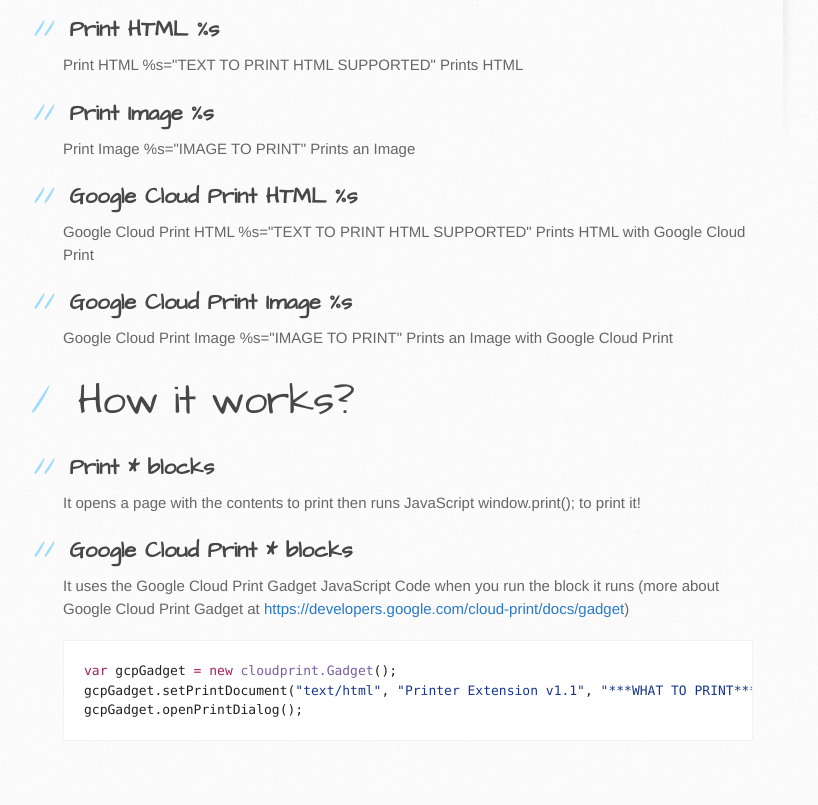
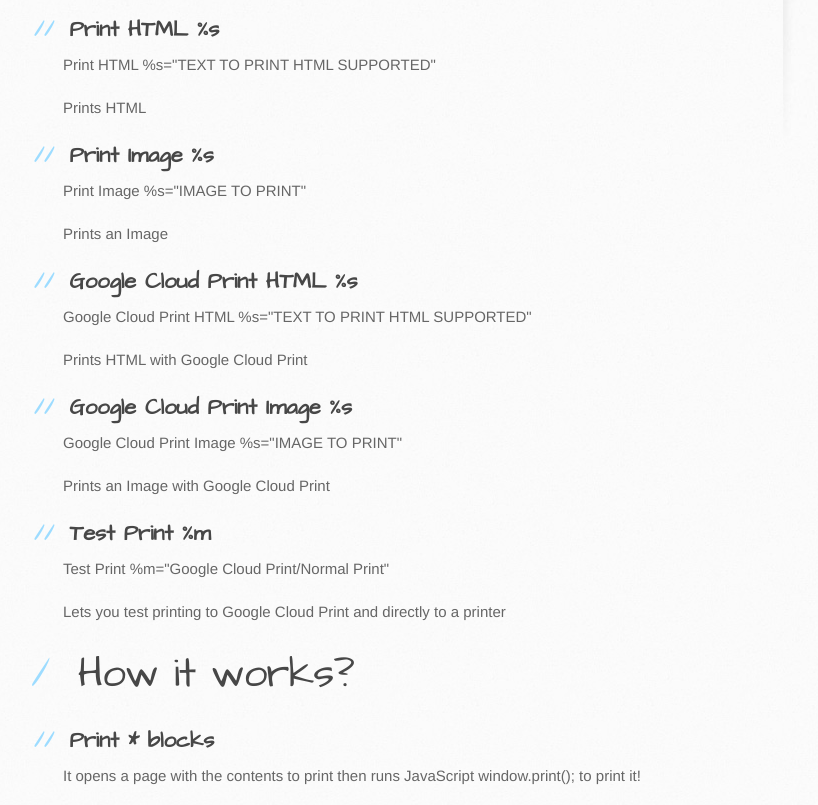
Before and after one commit to redstonermoves/PrinterExtension, a plain HTML site: page index.html in a window 1280 px wide. Shown: the part 672-1477 px from the top of the page, without its empty margins (107-925 px from the left). Drawn offline with Linux system fonts and the light colour scheme.

Commit message:
Create gh-pages branch via GitHub

```diff
--- a/index.html
+++ b/index.html
@@ -49,26 +49,37 @@
 <h2>
 <a id="print-html-s" class="anchor" href="#print-html-s" aria-hidden="true"><span class="octicon octicon-link"></span></a>Print HTML %s</h2>
 
-<p>Print HTML %s="TEXT TO PRINT HTML SUPPORTED"
-Prints HTML</p>
+<p>Print HTML %s="TEXT TO PRINT HTML SUPPORTED"</p>
+
+<p>Prints HTML</p>
 
 <h2>
 <a id="print-image-s" class="anchor" href="#print-image-s" aria-hidden="true"><span class="octicon octicon-link"></span></a>Print Image %s</h2>
 
-<p>Print Image %s="IMAGE TO PRINT"
-Prints an Image</p>
+<p>Print Image %s="IMAGE TO PRINT"</p>
+
+<p>Prints an Image</p>
 
 <h2>
 <a id="google-cloud-print-html-s" class="anchor" href="#google-cloud-print-html-s" aria-hidden="true"><span class="octicon octicon-link"></span></a>Google Cloud Print HTML %s</h2>
 
-<p>Google Cloud Print HTML %s="TEXT TO PRINT HTML SUPPORTED"
-Prints HTML with Google Cloud Print</p>
+<p>Google Cloud Print HTML %s="TEXT TO PRINT HTML SUPPORTED"</p>
+
+<p>Prints HTML with Google Cloud Print</p>
 
 <h2>
 <a id="google-cloud-print-image-s" class="anchor" href="#google-cloud-print-image-s" aria-hidden="true"><span class="octicon octicon-link"></span></a>Google Cloud Print Image %s</h2>
 
-<p>Google Cloud Print Image %s="IMAGE TO PRINT"
-Prints an Image with Google Cloud Print</p>
+<p>Google Cloud Print Image %s="IMAGE TO PRINT"</p>
+
+<p>Prints an Image with Google Cloud Print</p>
+
+<h2>
+<a id="test-print-m" class="anchor" href="#test-print-m" aria-hidden="true"><span class="octicon octicon-link"></span></a>Test Print %m</h2>
+
+<p>Test Print %m="Google Cloud Print/Normal Print"</p>
+
+<p>Lets you test printing to Google Cloud Print and directly to a printer</p>
 
 <h1>
 <a id="how-it-works" class="anchor" href="#how-it-works" aria-hidden="true"><span class="octicon octicon-link"></span></a>How it works?</h1>
```
Also changed, not shown: params.json (+1 -1 lines).
